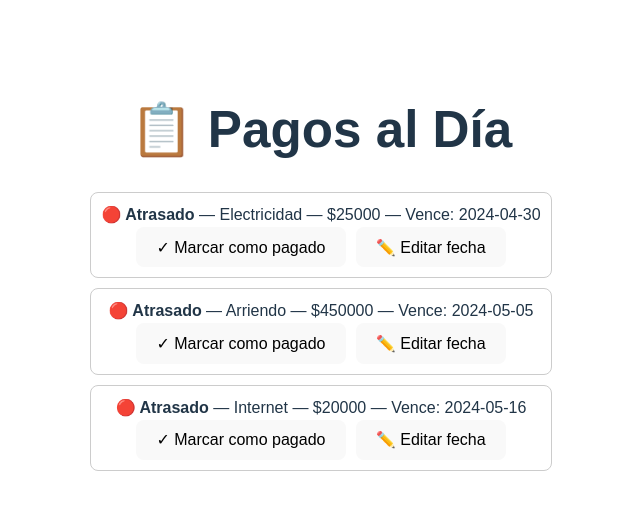
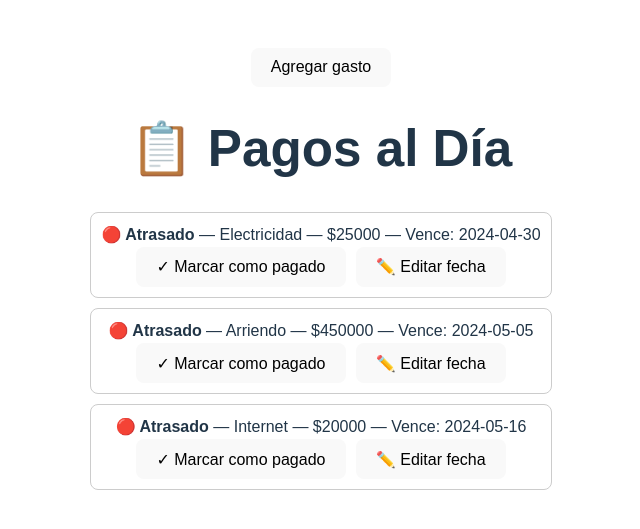
Before and after one commit to Kekomoya/pagos-al-dia, a React (Vite) app: page / in a window 1280 px wide. Shown: the part 123-652 px from the top of the page, without its empty margins (319-959 px from the left). Built offline with nearby package versions, Linux system fonts and the light colour scheme.

Commit message:
agregar boton gasto

```diff
--- a/src/App.jsx
+++ b/src/App.jsx
@@ -31,6 +31,7 @@ export default function App() {
 
   return (
     <div style={{ padding: 20, fontFamily: "sans-serif" }}>
+    <button>Agregar gasto</button>
       <h1>📋 Pagos al Día</h1>
       <ul style={{ listStyle: "none", padding: 0 }}>
         {pagos.map(pago => (
```
